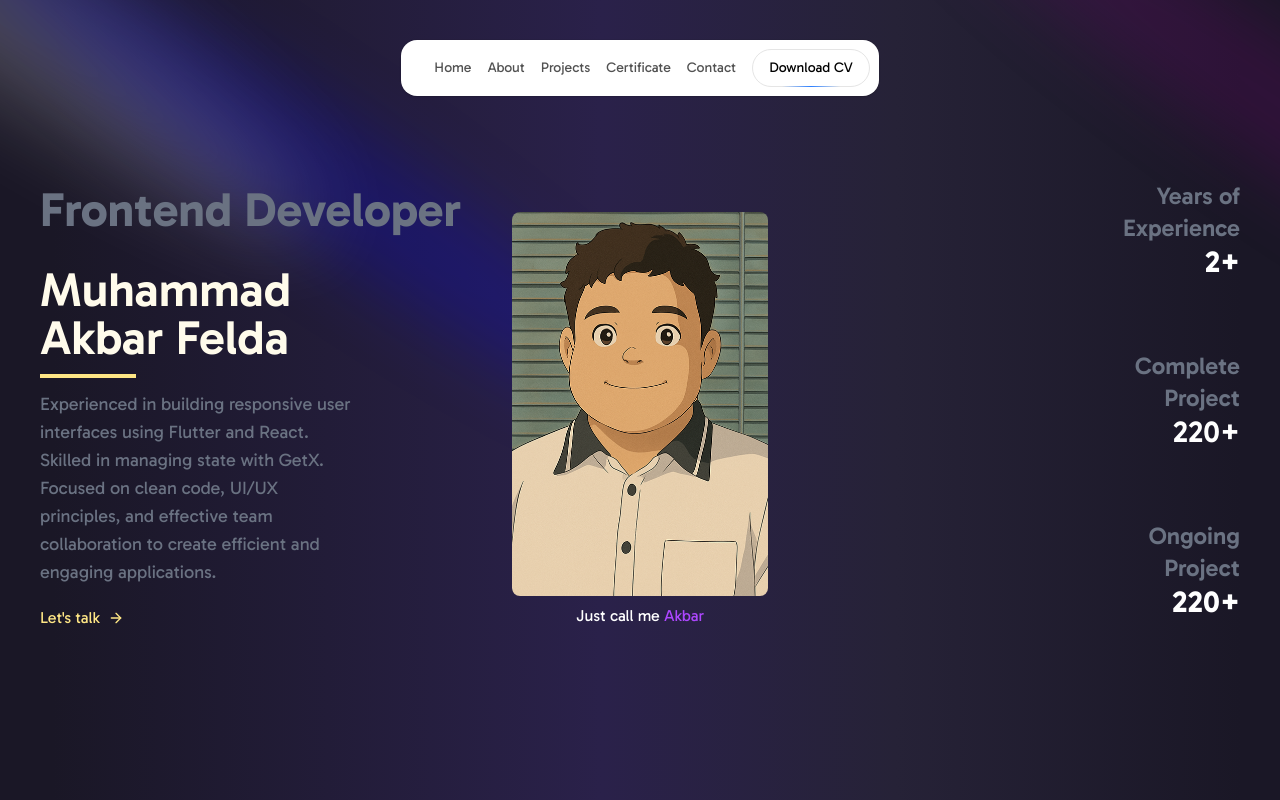
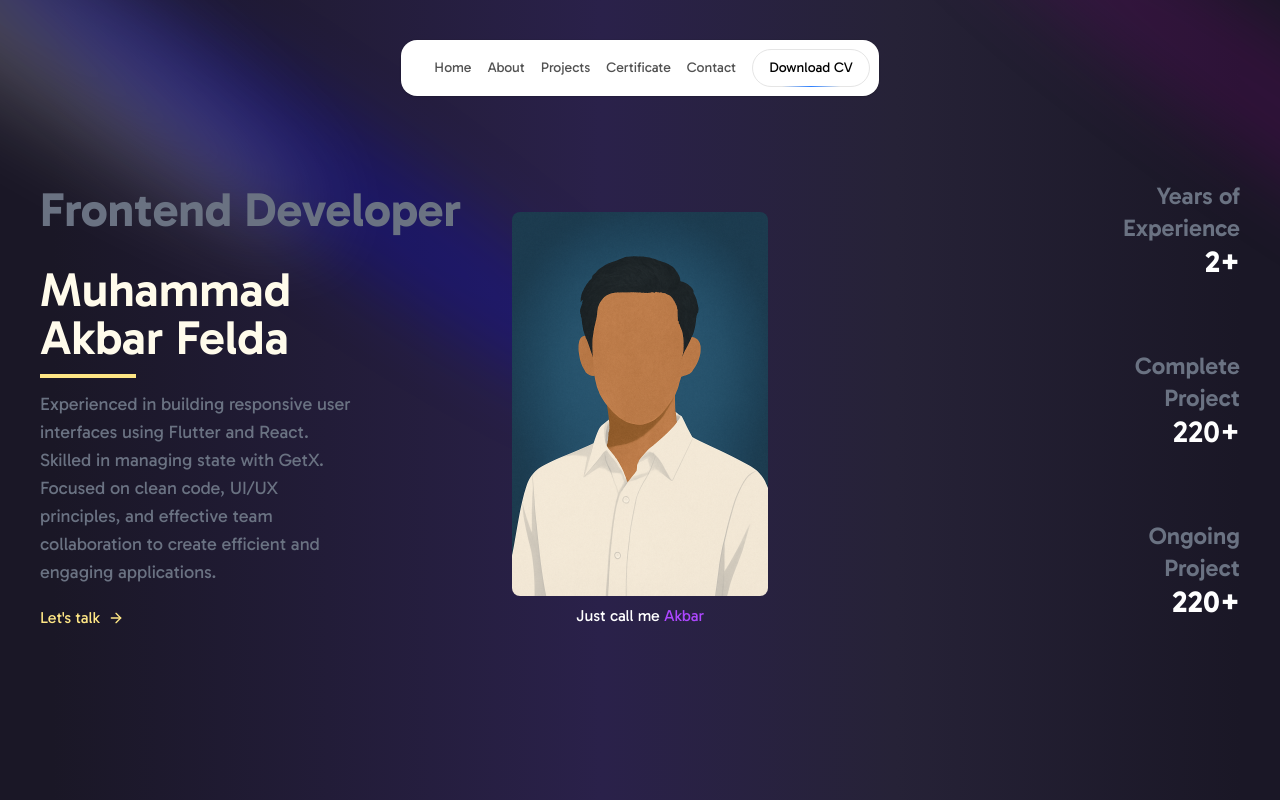
Before and after one commit to AkbarFelda/portofolio-v1, a Next.js app: page / in a window 1280 px wide. Shown: the top 800 px of the page. Built offline with nearby package versions, Linux system fonts and the light colour scheme.

Commit message:
fix: fix imageflipcard

```diff
--- a/src/app/components/Hero.jsx
+++ b/src/app/components/Hero.jsx
@@ -8,16 +8,13 @@ const Hero = () => {
     <div className="relative min-h-screen grid grid-cols-1 md:grid-cols-3 gap-10 items-center justify-center py-20 px-10">
       <div className="absolute top-0 left-0 right-0 bottom-0 z-0">
         <Spotlight
-          className="-top-40 -left-10 md:-left-32 md-top-20 h-screen"
-          fill="white"
+          className="-top-40 -left-10 md:-left-32 md-top-20 h-screen" fill="white"
         />
         <Spotlight
-          className="top-10 left-full h-[80vh] w-[50vw]"
-          fill="purple"
+          className="top-10 left-full h-[80vh] w-[50vw]" fill="purple"
         />
         <Spotlight className="top-28 left-80 h-[80vh] w-[50vw]" fill="blue" />
       </div>
-
       <div className="flex flex-col items-center md:items-start">
         <h1 className="text-5xl font-gabaritobold text-gray-500 whitespace-nowrap text-center md:text-left mt-4 md:mb-8 z-10">
           Frontend Developer
@@ -42,8 +39,8 @@ const Hero = () => {
       </div>
       <div className="flex flex-col justify-center items-center mb-20 z-10 space-y-4">
         <FlipImageCard
-          image1="/assets/images/photo-ghibli.png"
-          image2="/assets/images/photo-ghibli.png"
+          image1="/assets/images/photo-kosong.png"
+          image2="/assets/images/photo-profil1.png"
           alt1="First Image"
           alt2="Second Image"
         />
@@ -52,7 +49,6 @@ const Hero = () => {
           <span className="text-purple-500">Akbar</span>
         </p>
       </div>
-
       <div className="flex flex-col items-center md:items-end text-white z-10 gap-[70px]">
         <div className="text-2xl font-gabaritosemibold text-gray-500 flex flex-col text-center md:text-end">
           <span>Years of</span>
--- a/src/app/components/ui/FlipImageCard.tsx
+++ b/src/app/components/ui/FlipImageCard.tsx
@@ -1,5 +1,4 @@
 "use client";
-
 import React, { useState } from "react";
 import Image from "next/image";
 
@@ -17,37 +16,29 @@ const FlipImageCard = ({
   const [flipped, setFlipped] = useState(false);
 
   const handleClick = () => {
-    if (window.innerWidth < 768) {
-      setFlipped(!flipped); // Flip the image when clicked on mobile
-    }
+    setFlipped(!flipped); // Flip the image when clicked on both mobile and desktop
   };
 
   return (
     <div
-      className="relative w-64 h-64 perspective-1000 cursor-pointer"
-      onClick={handleClick}
-    >
+      className="relative w-64 h-64 perspective-1000 cursor-pointer" onClick={handleClick}>
       <div
-        className={`w-full h-full transform-style-preserve-3d transition-transform duration-500 ${
-          flipped ? "rotate-y-180" : ""
-        }  md:hover:rotate-y-180`}  // Flip on hover for desktop and click for mobile
-      >
-        {/* Front Image */}
+        className={`w-full h-full transform-style-preserve-3d transition-transform duration-500 ${ flipped ? "rotate-y-180" : ""}`}>
         <div className="absolute w-full h-full backface-hidden">
           <Image
-            src={image1}
-            alt={alt1}
+            src={flipped ? image2 : image1}
+            alt={flipped ? alt2 : alt1}
             width={288}
             height={408}
             className="rounded-lg object-cover"
           />
         </div>
-
-        {/* Back Image */}
-        <div className="absolute w-full h-full rotate-y-180 backface-hidden">
+        <div
+          className="absolute w-full h-full rotate-y-180 backface-hidden"
+          style={{ display: flipped ? "block" : "none" }}>
           <Image
-            src={image2}
-            alt={alt2}
+            src={flipped ? image1 : image2}
+            alt={flipped ? alt1 : alt2}
             width={288}
             height={408}
             className="rounded-lg object-cover"
```
Also changed, not shown: public/assets/images/photo-kosong.png (added), public/assets/images/photo-profil1.png (renamed from public/assets/images/photo-profil 1.png).
